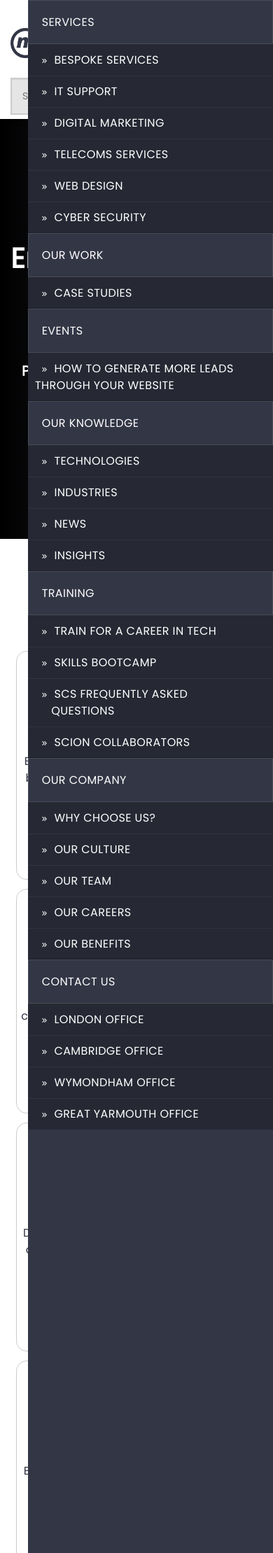
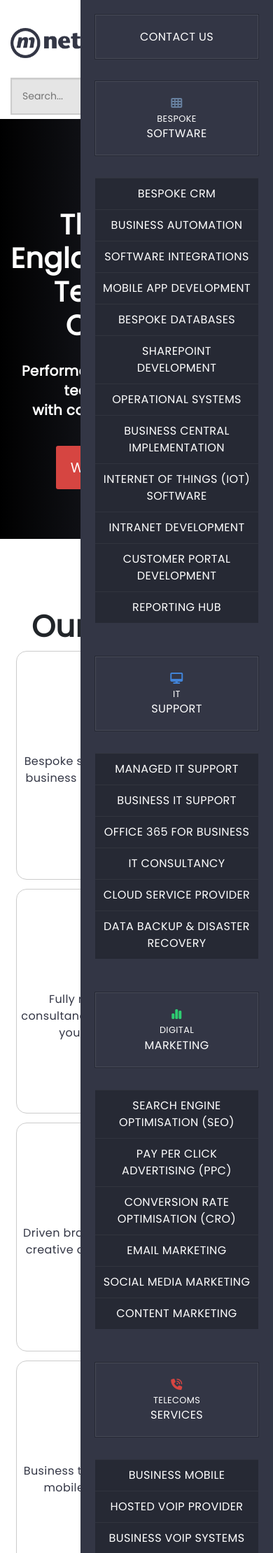
Before and after one commit to simharuk2021/reflection_project, a PHP site: page / in a window 390 px wide. Shown: the top 2219 px of the page at 70% size. Run offline with PHP 8.4, Linux system fonts and the light colour scheme; some libraries are stand-ins or nearby versions.

Commit message:
media query for sidebars sticky navbar

```diff
--- a/index.html
+++ b/index.html
@@ -276,14 +276,6 @@
                         <i class="fa-solid fa-phone-volume"></i>
                     </a>
 
-
-
-                    <!-- <button class="hamburger-box">
-                        <a href="#" class="hamburger">
-                            <i class="fa-solid fa-bars fa-2x"></i>
-                        </a>
-                    </button> -->
-
                     <button class="hamburger hamburger--collapse slide-toggle" type="button">
                         <span class="hamburger-box">
                           <span class="hamburger-inner"></span>
@@ -300,7 +292,7 @@
                 </div>
             </div>
         </header>
-        <section class="navigation">
+        <section class="navigation" id="navbar">
             <div class="container">
                 <div class="navigation-wrapper">
                     <div class="nav-item">
--- a/js/app.js
+++ b/js/app.js
@@ -9,9 +9,19 @@ $(document).ready(function(){
   });
 
   // function which animates the hamburger on user click
+
 var $hamburger = $(".hamburger");
 $hamburger.on("click", function (e) {
   $hamburger.toggleClass("is-active");
+});
+
+
+$(document).ready(function () {
+  $(".slide-toggle").click(function () {
+    $(".sidebar").animate({
+      width: "toggle"
+    });
+  });
 });
 
 $(document).ready(function () {
@@ -21,3 +31,21 @@ $(document).ready(function () {
     });
   });
 });
+
+// When the user scrolls the page, execute myFunction
+window.onscroll = function() {navSticky()};
+
+// Get the navbar
+var navbar = document.getElementById("navbar");
+
+// Get the offset position of the navbar
+var sticky = navbar.offsetTop;
+
+// Add the sticky class to the navbar when you reach its scroll position. Remove "sticky" when you leave the scroll position
+function navSticky() {
+  if (window.pageYOffset >= sticky) {
+    navbar.classList.add("sticky")
+  } else {
+    navbar.classList.remove("sticky");
+  }
+}
--- a/scss/components/_navigation.scss
+++ b/scss/components/_navigation.scss
@@ -1,6 +1,7 @@
 .navigation {
     background-color: $bk-grey-four;
     position: relative;
+    z-index:19;
 }
 
 .navigation-wrapper {
@@ -107,3 +108,13 @@
     margin-top: 15px;
     font-weight: 500;
 }
+
+.sticky {
+    position: fixed;
+    top: 0;
+    width: 100%;
+  }
+
+  .sticky + .content {
+    padding-top: 60px;
+  }
--- a/scss/components/_sidebar.scss
+++ b/scss/components/_sidebar.scss
@@ -1,8 +1,8 @@
 .sidebar {
-    display: none;
+    display:flex;
     flex-direction: column;
     height: 100%;
-    // width: 275px;
+    width: 275px;
     position: fixed;
     z-index: 20;
     top: 0;
@@ -13,11 +13,40 @@
     text-align: left;
 }
 
+@include media-query(medium) {
+
+    // .sidebar-full {
+    //     display:block !important;
+    // }
+    // .sidebar{display:none}
+    }
+
+
+
+// if screen is over 600px wide, hide the sidebar
+@include media-query(small)  {
+    .sidebar {
+        display:none !important;
+
+    }
+
+
+}
+// if the screen is smaller than 576px, hide the full screen sidebar
+@media only screen and (max-width:576px){
+    .sidebar-full{
+        display:none !important;
+    }
+}
+
+
+
+
 .sidebar-full {
-    // display: none;
+    display: none;
     flex-direction: column;
     height: 100%;
-    width: 350px;
+    width: 360px;
     position: fixed;
     z-index: 20;
     top: 0;
--- a/scss/layout/_container.scss
+++ b/scss/layout/_container.scss
@@ -1,5 +1,4 @@
-
-.container{
+.container {
     margin-right: auto;
     margin-left: auto;
     // position: relative;
```
Also changed, not shown: css/style.css.
